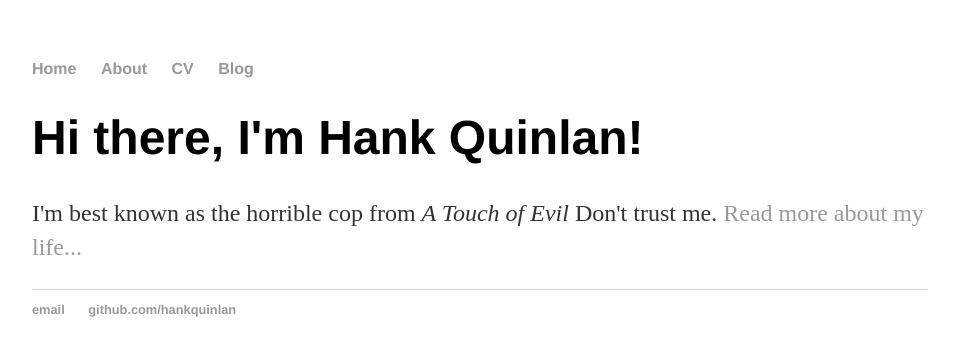
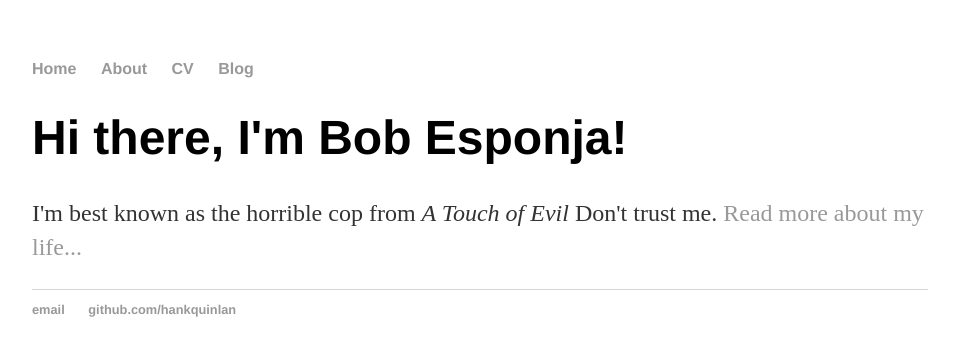
Before and after one commit to dsigno/1tutorial, a Jekyll site: the page built from index.html, in a window 1280 px wide. Shown: the top 356 px of the page, without its empty margins (160-1115 px from the left). Built offline with Jekyll 4.4.1, drawn with Linux system fonts in a browser that asks for light colours.

Commit message:
Update index.html
Ahora con Jekyll !!!

```diff
--- a/index.html
+++ b/index.html
@@ -1,30 +1,8 @@
-<!DOCTYPE html>
-  <html>
-   <head>
-    <title>Bob Esponja, Horrible Cop</title>
-    <!-- link to main stylesheet -->
-		<link rel="stylesheet" type="text/css" href="css/main.css">
-   </head>
-   <body>
-    <nav>
-      <ul>
-        <li><a href="/">Home</a></li>
-        <li><a href="/about">About</a></li>
-        <li><a href="/cv">CV</a></li>
-        <li><a href="/blog">Blog</a></li>
-      </ul>
-    </nav>
-    <div class="container">
-      <div class="blurb">
-        <h1>Hi there, I'm Hank Quinlan!</h1>
-        <p>I'm best known as the horrible cop from <em>A Touch of Evil</em> Don't trust me. <a href="/about">Read more about my life...</a></p>
-      </div><!-- /.blurb -->
-    </div><!-- /.container -->
-    <footer>
-      <ul>
-        <li><a href="mailto:bobesponja@gmail.com">email</a></li>
-        <li><a href="https://github.com/dsigno">github.com/hankquinlan</a></li>
-      </ul>
-    </footer>
-   </body>
-  </html>
+---
+layout: default
+title: Bob Esponja, Horrible Cop
+---
+<div class="blurb">
+	<h1>Hi there, I'm Bob Esponja!</h1>
+	<p>I'm best known as the horrible cop from <em>A Touch of Evil</em> Don't trust me. <a href="/about">Read more about my life...</a></p>
+</div><!-- /.blurb -->
```
